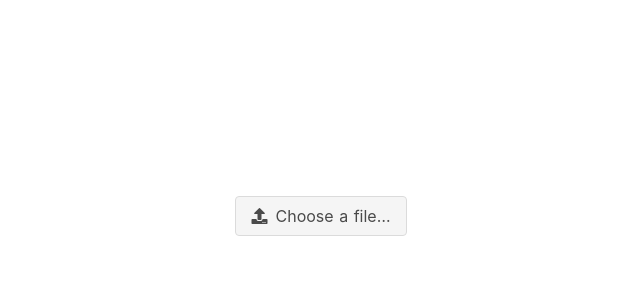
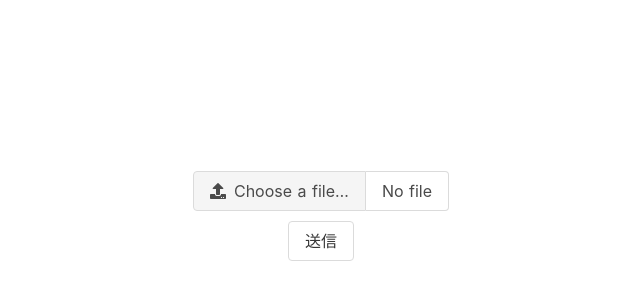
Before and after one commit to kazukishimamoto/kaikaz, a Nuxt app: page /images/new in a window 1280 px wide. Shown: the part 184-484 px from the top of the page, without its empty margins (319-959 px from the left). Built offline with nearby package versions, Linux system fonts and the light colour scheme.

Commit message:
ファイル送信画面作成とlint

```diff
--- a/nuxt.config.js
+++ b/nuxt.config.js
@@ -12,7 +12,7 @@ export default {
     ],
     link: [
       { rel: 'icon', type: 'image/x-icon', href: '/favicon.ico' },
-      { rel: 'stylesheet', href: 'https://use.fontawesome.com/releases/v5.6.1/css/all.css'}
+      { rel: 'stylesheet', href: 'https://use.fontawesome.com/releases/v5.6.1/css/all.css' }
     ]
   },
 
--- a/pages/images/new.vue
+++ b/pages/images/new.vue
@@ -1,24 +1,43 @@
 <template>
   <div class="container">
-    <div class="file">
+    <div class="file has-name">
       <label class="file-label">
-        <input class="file-input" type="file" name="resume">
+        <input class="file-input" type="file" name="resume" @change="onFileChange">
         <span class="file-cta">
           <span class="file-icon">
-            <i class="fas fa-upload"></i>
+            <i class="fas fa-upload" />
           </span>
           <span class="file-label">
             Choose a file…
           </span>
         </span>
+        <span class="file-name">
+          {{ imageName }}
+        </span>
       </label>
     </div>
+    <button class="button submit" @click="submit">
+      送信
+    </button>
   </div>
 </template>
 
 <script>
 export default {
-
+  data () {
+    return {
+      imageName: 'No file'
+    }
+  },
+  methods: {
+    onFileChange (e) {
+      const files = e.target.files || e.dataTransfer.files
+      this.imageName = files[0].name
+    },
+    submit () {
+      console.log('ファイルアップロード！')
+    }
+  }
 }
 </script>
 
@@ -27,8 +46,13 @@ export default {
   margin: 0 auto;
   min-height: 100vh;
   display: flex;
+  flex-direction: column;
   justify-content: center;
   align-items: center;
   text-align: center;
 }
+
+.submit {
+  margin-top: 10px;
+}
 </style>
--- a/pages/index.vue
+++ b/pages/index.vue
@@ -8,7 +8,9 @@
       <p>写真ファイルサーバー</p>
       <p>現在準備中</p>
       <nuxt-link to="/images/new">
-        <button class="button is-primary">新規画像登録</button>
+        <button class="button is-primary">
+          新規画像登録
+        </button>
       </nuxt-link>
     </div>
   </div>
```
